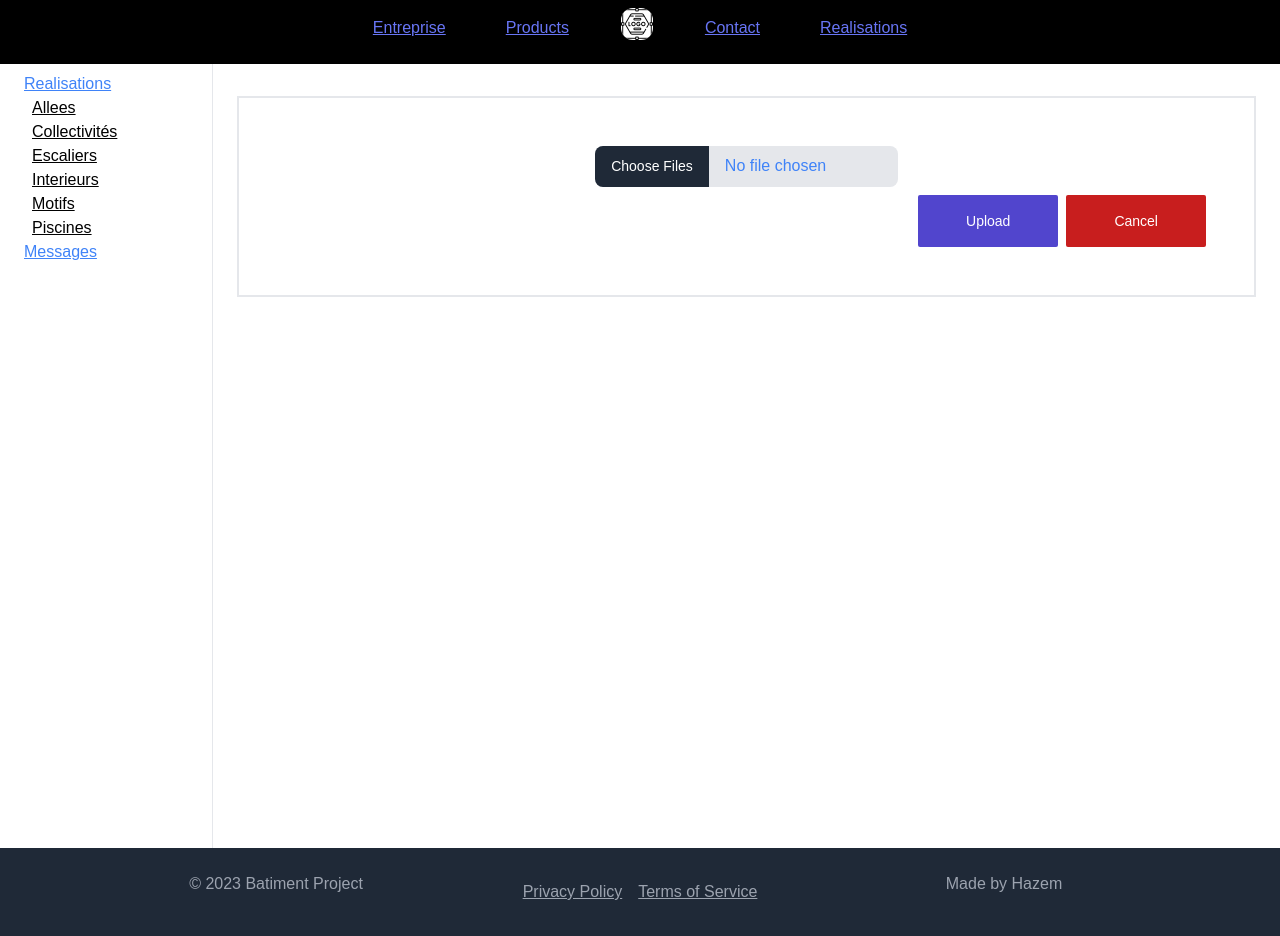
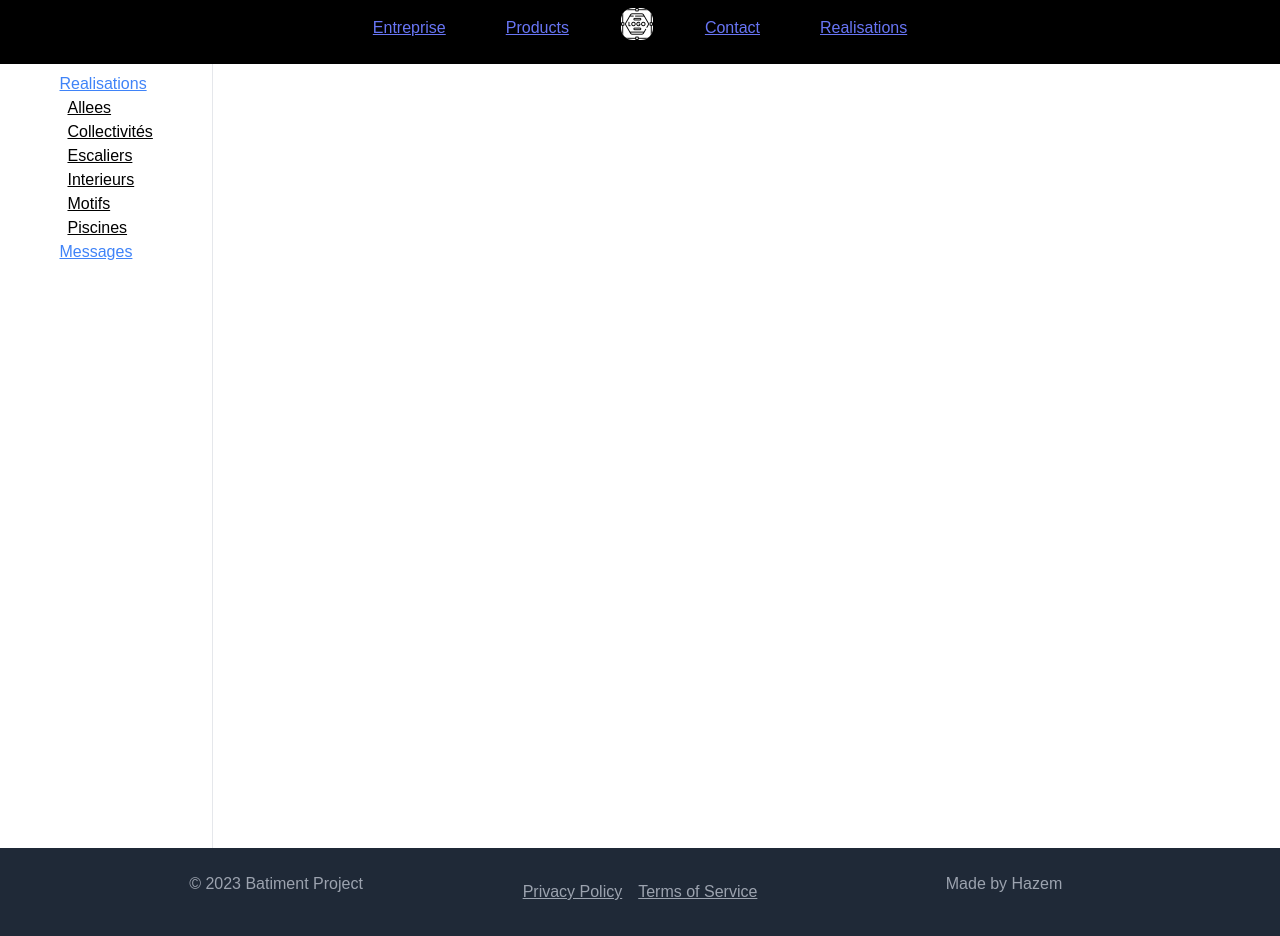
Before and after one commit to SaklyFiras/Batimentv2, a Next.js app: page /Admin/interface in a window 1280 px wide. Built offline with nearby package versions, Linux system fonts and the light colour scheme.

Commit message:
first commit

```diff
--- a/src/pages/Admin/interface/[categorie]/index.js
+++ b/src/pages/Admin/interface/[categorie]/index.js
@@ -147,19 +147,16 @@ const Interface = () => {
 	};
 
 	return (
-		<div className="flex h-screen mt-5">
-			{/* Left column: Accordion */}
-			<div className="w-1/6 p-4 border-r">
-				<div>
-					<Routes />
-				</div>
+		<div className="flex flex-row flex-wrap h-screen mt-5">
+			<div className="flex justify-center mx-auto md:w-1/6 p-4 border-r">
+				<Routes />
 			</div>
 
 			{/* Right column: Box with images and buttons */}
-			<div className="w-5/6 p-4">
+			<div className="md:w-5/6 p-4">
 				<div className="flex flex-col border-2 p-5">
 					<input
-						className="mb-2 text-blue-500 bg-gray-200 rounded-lg h-min w-min mx-auto"
+						className="mb-2 text-blue-500 bg-gray-200 rounded-lg h-min w-min mx-auto w-40"
 						type="file"
 						name="imageFile"
 						multiple
@@ -180,7 +177,7 @@ const Interface = () => {
 							</div>
 						))}
 					</div>
-					<div className="flex  justify-end gap-2">
+					<div className="flex flex-wrap  justify-end gap-2">
 						<button
 							disabled={loading}
 							onClick={handleUpload}
--- a/src/pages/Admin/interface/index.js
+++ b/src/pages/Admin/interface/index.js
@@ -1,10 +1,9 @@
-import  { useState } from "react";
+import { useState } from "react";
 import Link from "next/link";
 import Image from "next/image";
 import Routes from "@/pages/_Components/admin/Routes";
 
 const Interface = () => {
-
 	const [addImageClicked, setAddImageClicked] = useState(false);
 
 	const [images, setImages] = useState([]);
@@ -60,61 +59,10 @@ const Interface = () => {
 	};
 
 	return (
-		<div className="flex h-screen mt-5">
+		<div className="flex flex-row flex-wrap h-screen mt-5 justify-center md:justify-start">
 			{/* Left column: Accordion */}
-			<div className="w-1/6 p-4 border-r">
-				<div>
-					<Routes />
-
-				</div>
-			</div>
-
-			{/* Right column: Box with images and buttons */}
-			<div className="w-5/6 p-4">
-				<div className="mb-4">
-					{selectedImages.length > 0 && (
-						<button
-							className="px-4 py-2 bg-red-500 text-white rounded-lg ml-2"
-							onClick={deleteSelectedImages}
-						>
-							Delete Selected
-						</button>
-					)}
-				</div>
-				<div className="flex flex-col border-2 p-5">
-					<input
-						className="mb-2 text-blue-500 bg-gray-200 rounded-lg h-min w-min mx-auto"
-						type="file"
-						name="imageFile"
-						multiple
-						onChange={handleImageFileChange}
-						value=""
-					/>
-
-					<div className="flex justify-center gap-2">
-						{imagesPreview.map((img) => (
-							<Image
-								className="border-black border-2"
-								src={img}
-								key={img}
-								alt="Images Preview"
-								width={150}
-								height={150}
-							/>
-						))}
-					</div>
-					<div className="flex  justify-end gap-2">
-						<button className="py-3 px-5 text-sm font-medium text-center float-right  text-white rounded-sm bg-indigo-700 sm:w-fit hover:bg-primary-800 focus:ring-4 focus:outline-none focus:ring-primary-300 ">
-							Upload
-						</button>
-						<button
-							onClick={handleCancel}
-							className="py-3 px-5 text-sm font-medium text-center float-right  text-white rounded-sm bg-red-700 sm:w-fit hover:bg-primary-800 focus:ring-4 focus:outline-none focus:ring-primary-300 "
-						>
-							Cancel
-						</button>
-					</div>
-				</div>
+			<div className="md:w-1/6 p-4 border-r">
+				<Routes />
 			</div>
 		</div>
 	);
--- a/src/pages/Admin/interface/messages/index.js
+++ b/src/pages/Admin/interface/messages/index.js
@@ -22,23 +22,23 @@ const Interface = () => {
 	}, []);
 	const [Messages, setMessages] = useState([]);
 	return (
-		<div className="flex h-fit mt-5">
+		<div className="flex flex-row h-fit mt-5">
 			{/* Left column: Accordion */}
-			<div className="w-1/6 p-4 border-r">
-				<div>
+			<div className="flex justify-center md:w-1/6 p-4 border-r">
+
 					<Routes />
-				</div>
+
 			</div>
 
 			{/* Right column: Box with images and buttons */}
-			<div className="w-5/6 p-4">
-				<div className="flex flex-wrap">
+			<div className="md:w-5/6 p-4 overflow-auto">
+				<div className="flex flex-col max-w-sm flex-wrap">
 					<h1 className="mx-auto">MESSAGES</h1>
 					{/*Messages wih email name telephone and message */}
 					{Messages.map((message, index) => (
 						<div
 							key={index}
-							className="grid grid-cols-3 grid-rows-2 w-full border-2 mt-2 shadow-sm p-4"
+							className="flex flex-col  border-2 mt-2 shadow-sm p-4"
 						>
 							<p className="flex text-decoration-underline">
 								<span className=" text-indigo-500 font-bold">Email : </span>
@@ -53,7 +53,7 @@ const Interface = () => {
 								{message.telephone}
 							</p>
 							<p className="overflow-auto break-words col-span-3">
-								<span className=" text-indigo-500 font-bold">Message : </span>
+								<span className=" text-break break-words text-indigo-500 font-bold">Message : </span>
 								{message.message}
 							</p>
 						</div>
--- a/src/pages/_Components/admin/Routes.js
+++ b/src/pages/_Components/admin/Routes.js
@@ -19,7 +19,7 @@ function Routes() {
 	]);
 
 	return (
-		<div>
+		<div className=" flex justify-center  ">
 			{accordionItems.map((item) => (
 				<div key={item.id}>
 					<Link
```
